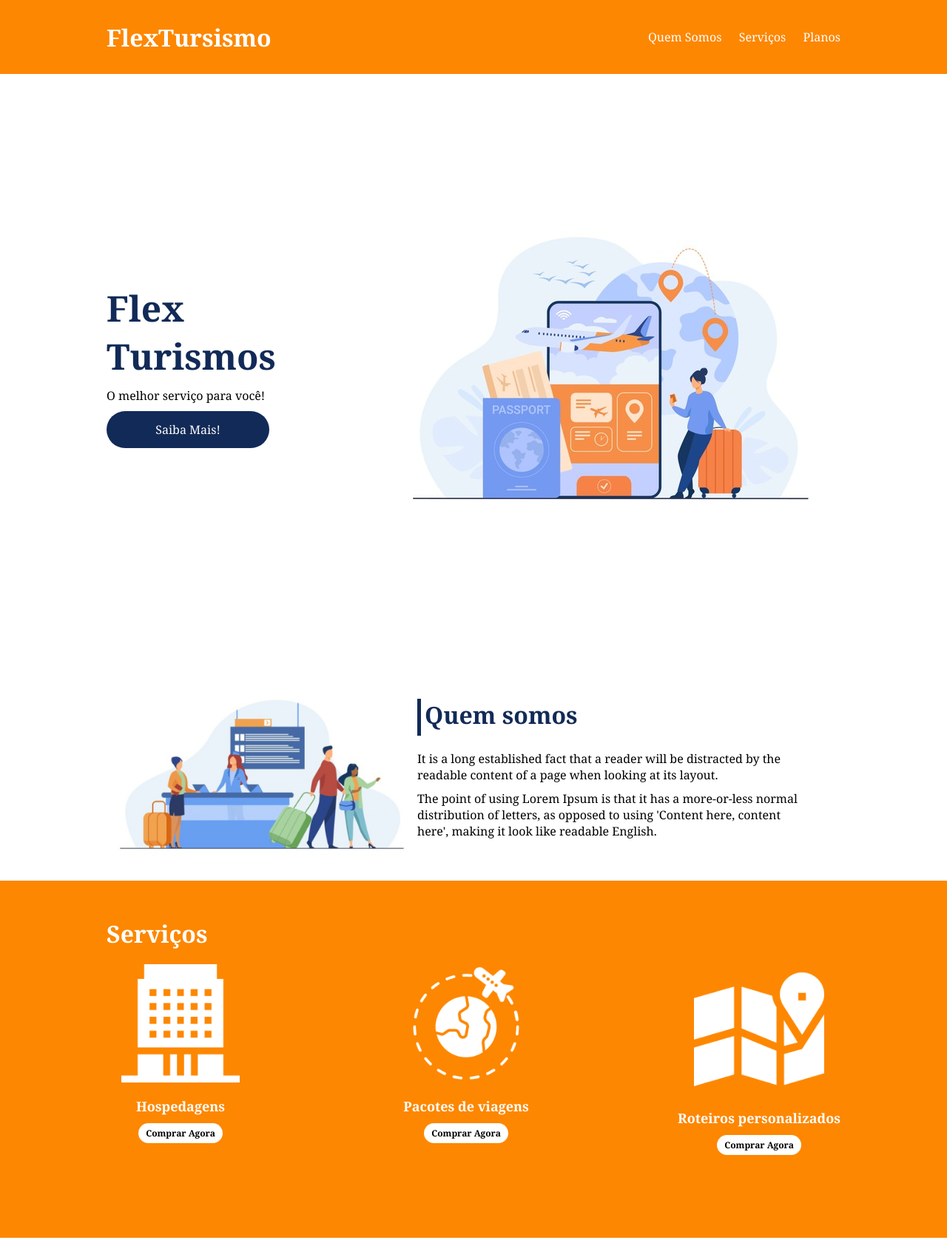
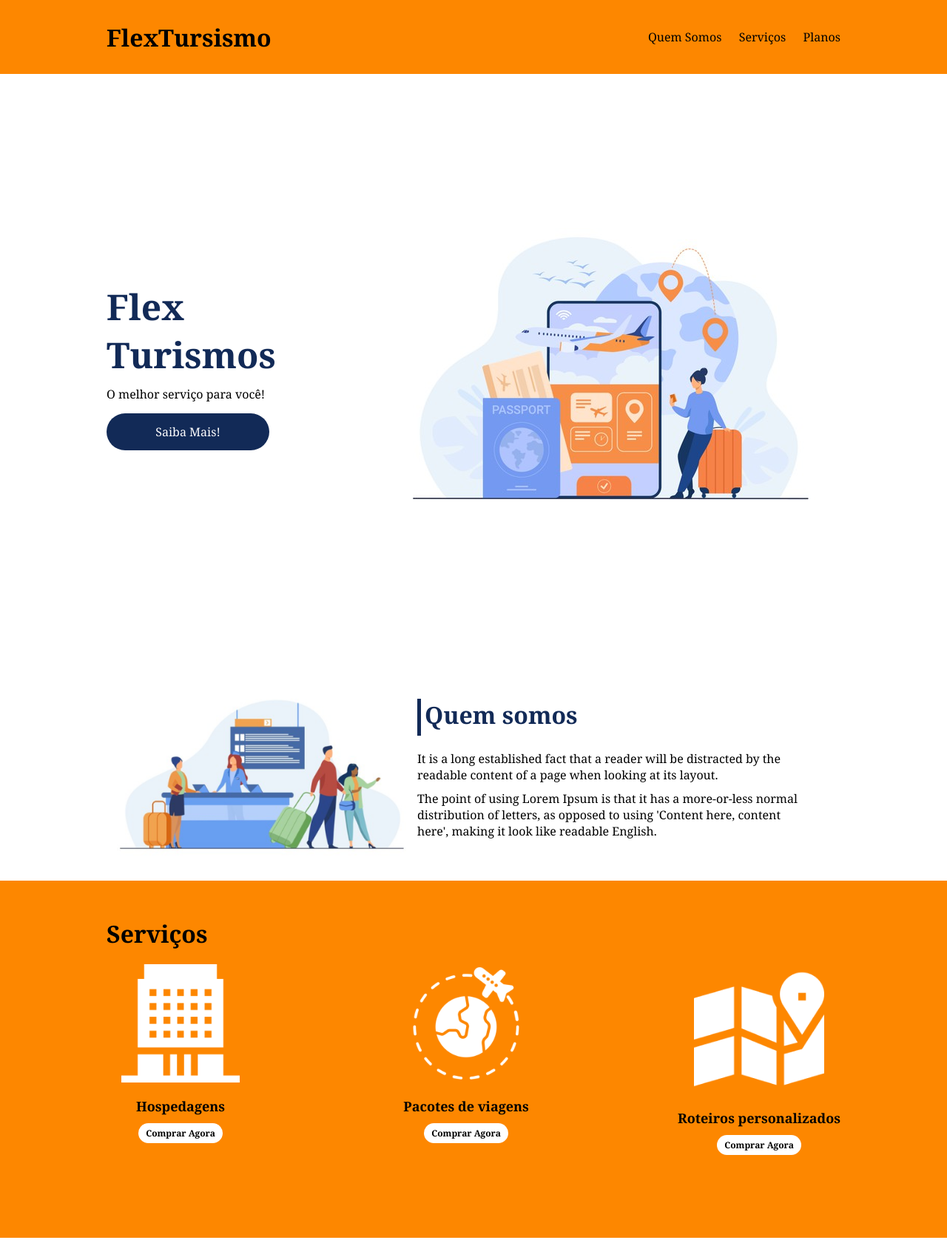
Before and after one commit to guimendesfe/site-de-turismo-em-html, a plain HTML site: page index.html in a window 1280 px wide. Shown: the top 1677 px of the page at 74% size. Drawn offline with Linux system fonts and the light colour scheme.

Commit message:
Modificação nas cores das letras para melhor conforto do olho

```diff
--- a/index.html
+++ b/index.html
@@ -77,7 +77,7 @@
 
         <div class="list-planos">
             <div class="item-plano">
-                <h3>Plano 2</h3>
+                <h3>Plano 1</h3>
                 <ul>
                     <li>Suporte 24h</li>
                     <li>Serviços de quarto</li>
--- a/style.css
+++ b/style.css
@@ -32,7 +32,7 @@ header{
     height: 100px;
     display: flex;
     align-items: center;
-    color: #fff;
+    color: black;
 }
 
 header .listitems{
@@ -44,7 +44,7 @@ header .listitems{
 }
 
 .listitems li a{
-    color: white;
+    color: black;
 }
 
 header .menu{
@@ -78,7 +78,7 @@ header .menu{
     text-decoration: none;
     height: 50px;
     line-height: 50px;
-    margin-top: 10px;
+    margin-top: 15px;
     margin-bottom: 10px;
 }
 
@@ -134,7 +134,7 @@ header .menu{
 }
 
 #servicos h2{
-    color: #fff;
+    color: black;
     font-size: 32px;
     margin-bottom: 20px;
 }
@@ -157,7 +157,7 @@ header .menu{
 .item-servico p{
     font-weight: 700;
     font-size: 18px;
-    color: #fff;
+    color: black;
     margin-top: 20px;
 }
 
@@ -242,7 +242,7 @@ footer{
 
 footer .footer{
     justify-content: space-between;
-    color: #fff;
+    color: black;
 }
 
 /* mobile */
```
